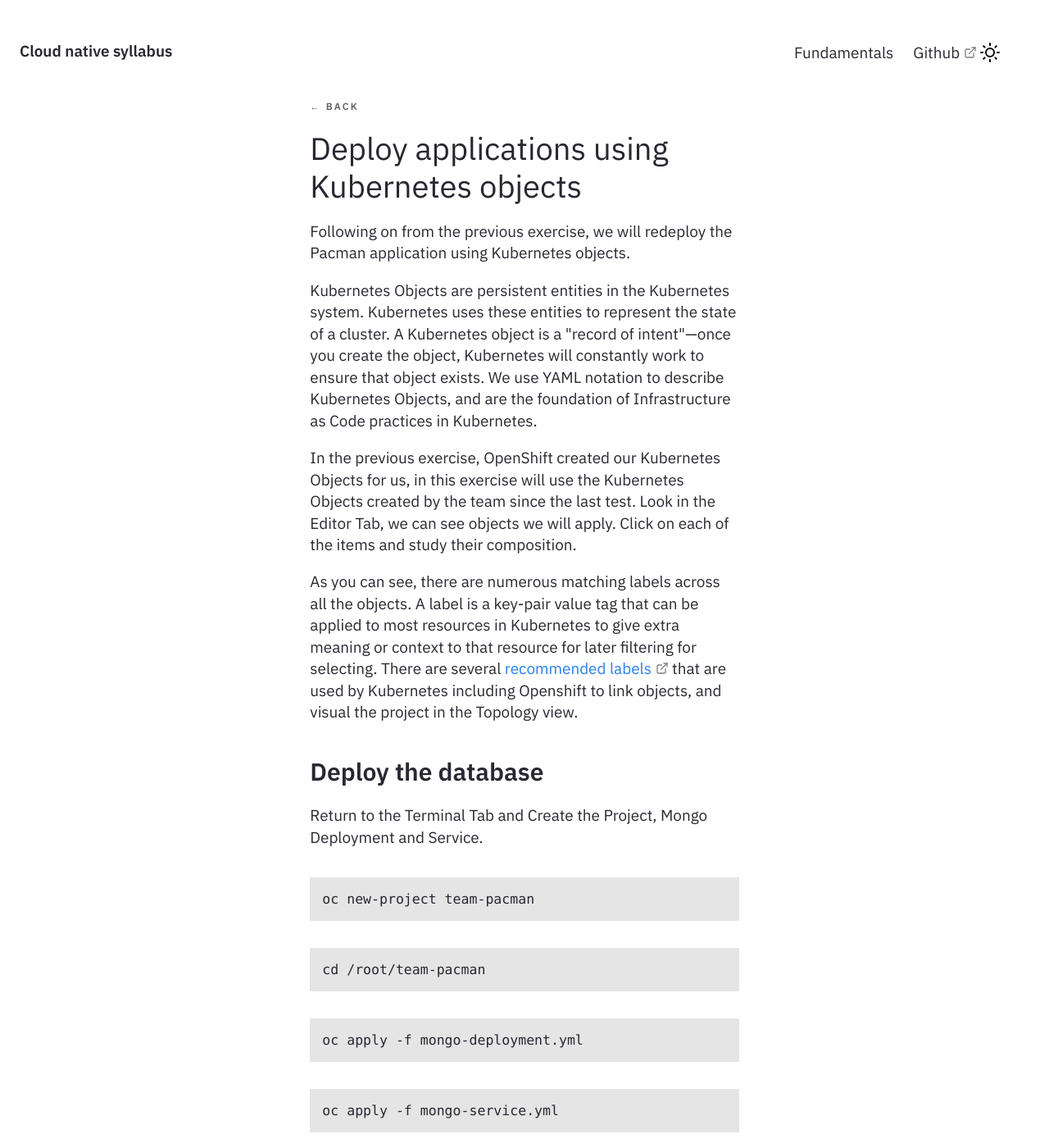
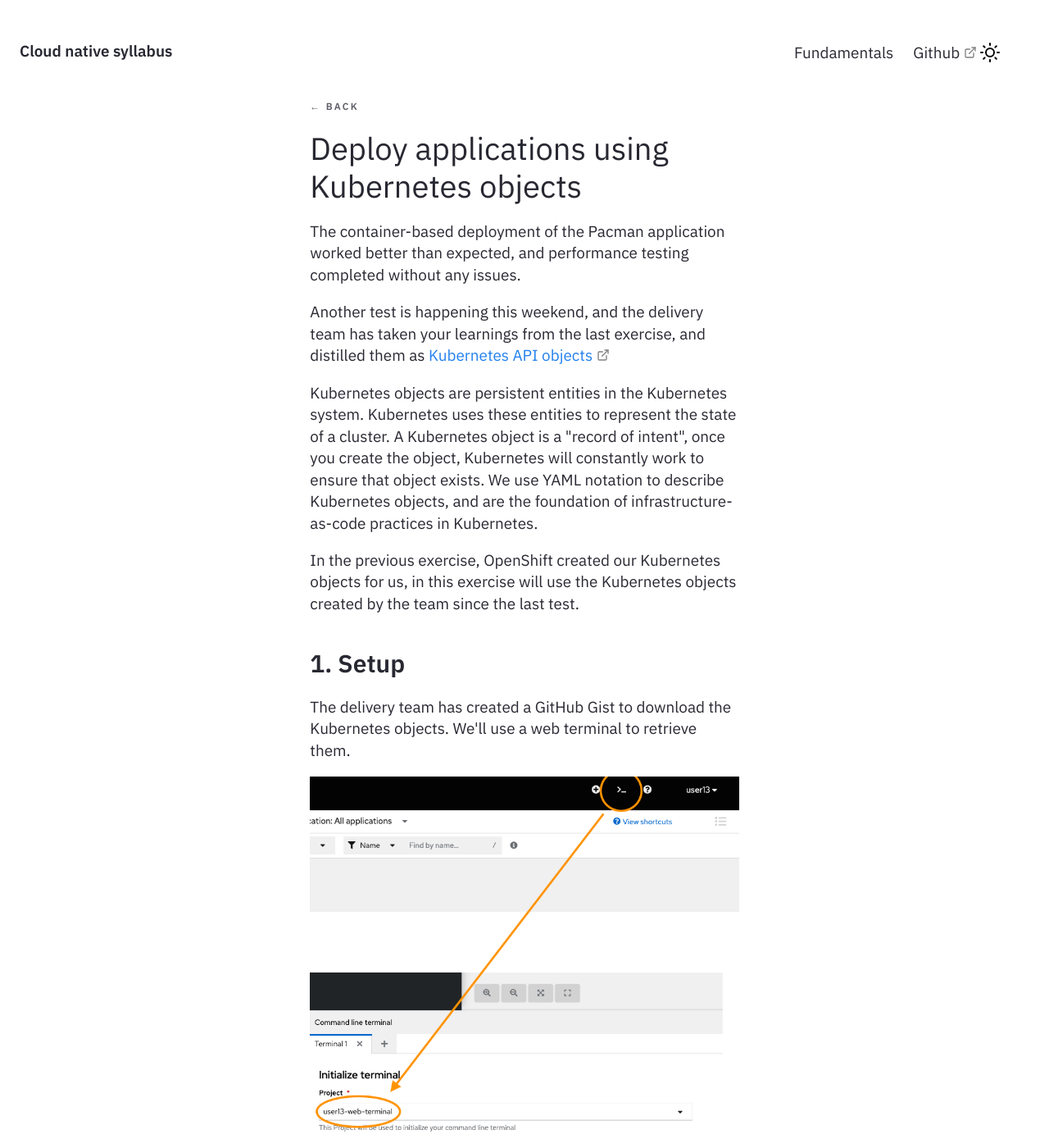
Before and after one commit to lijcam/lijcam.github.io, a Jekyll site: the page built from _lessons/deploy applications using kubernetes objects.md, in a window 1280 px wide and 1400 px high. Shown: the whole window at 82% size. Built offline with Jekyll 4.4.1, drawn with Linux system fonts in a browser that asks for light colours; some of the changed text lies outside the part shown.

Commit message:
Track 2 refresh

````diff
--- a/_lessons/deploy applications using kubernetes objects.md
+++ b/_lessons/deploy applications using kubernetes objects.md
@@ -4,28 +4,44 @@ feed: show
 track : 2
 ---
 
-Following on from the previous exercise, we will redeploy the Pacman application using Kubernetes objects.
+The container-based deployment of the Pacman application worked better than expected, and performance testing completed without any issues.
 
-Kubernetes Objects are persistent entities in the Kubernetes system. Kubernetes uses these entities to represent the state of a cluster. A Kubernetes object is a "record of intent"—once you create the object, Kubernetes will constantly work to ensure that object exists. We use YAML notation to describe Kubernetes Objects, and are the foundation of Infrastructure as Code practices in Kubernetes.
+Another test is happening this weekend, and the delivery team has taken your learnings from the last exercise, and distilled them as [Kubernetes API objects](https://kubernetes.io/docs/concepts/overview/working-with-objects/kubernetes-objects)
 
-In the previous exercise, OpenShift created our Kubernetes Objects for us, in this exercise will use the Kubernetes Objects created by the team since the last test.
-Look in the Editor Tab, we can see objects we will apply.
-Click on each of the items and study their composition.
+Kubernetes objects are persistent entities in the Kubernetes system. Kubernetes uses these entities to represent the state of a cluster. A Kubernetes object is a "record of intent", once you create the object, Kubernetes will constantly work to ensure that object exists. We use YAML notation to describe Kubernetes objects, and are the foundation of infrastructure-as-code practices in Kubernetes.
 
-As you can see, there are numerous matching labels across all the objects.
-A label is a key-pair value tag that can be applied to most resources in Kubernetes to give extra meaning or context to that resource for later filtering for selecting.
-There are several [recommended labels](https://kubernetes.io/docs/concepts/overview/working-with-objects/common-labels/ "Kubernetes.io Recommended Labels") that are used by Kubernetes including Openshift to link objects, and visual the project in the Topology view.
+In the previous exercise, OpenShift created our Kubernetes objects for us, in this exercise will use the Kubernetes objects created by the team since the last test.
 
-## Deploy the database
+## 1. Setup
 
-Return to the Terminal Tab and Create the Project, Mongo Deployment and Service.
+The delivery team has created a GitHub Gist to download the Kubernetes objects. We'll use a web terminal to retrieve them.
+
+![create-web-terminal](../assets/img/create-web-terminal.png)
 
 ```
-oc new-project team-pacman
+curl -sS https://gist.githubusercontent.com/joelapatatechaude/348e52790d9307c11410d5236f9555c0/raw/063749cdd18344adbb41f28aa9faecb04da425f8/setup.sh | bash
 ```
 
+We can navigate the web terminal like any standard Linux terminal.
+The Kubernetes objects have been downloaded into the team-pacman directory. Enter the directory and review each of the objects and study their composition using your viewer of choice — `cat`, `vi`, `vim` or `nano`.
+
 ```
-cd /root/team-pacman
+cd team-pacman
+ls
+```
+
+What do you find common across the objects?
+
+There are numerous matching labels across all the objects.
+A label is a key-pair value tag that can be applied to resources in Kubernetes to give extra meaning or context to that resource for later filtering or selecting.
+There are several [recommended labels](https://kubernetes.io/docs/concepts/overview/working-with-objects/common-labels/ "Kubernetes.io Recommended Labels") that are used by Kubernetes including OpenShift to link objects, and visualise the project in the Topology view.
+
+## 1. Deploy the database
+
+Use the terminal to apply the Mongo Deployment and Service.
+
+```
+oc project userXX-team-pacman
 ```
 
 ```
@@ -36,21 +52,10 @@ oc apply -f mongo-deployment.yml
 oc apply -f mongo-service.yml
 ```
 
-<details><summary>Review the deployment from the OpenShift Console. Use these credentials.</summary>
-<pre>
-  username: admin
-  password: admin
-</pre>
-You may need to log out from the OpenShift console from the previous exercise.
-</details>
+## 2. Deploy the Pacman application
 
-Enter the Developer perspective, and enter the Topology view. Switch to Project `team-pacman`.
 
-![perspective-toggle](../assets/img/perspective-toggle.png)
-
-## Deploy the Pacman application
-
-Use the existing Pacman Kubernetes Objects to deploy the Pacman app.
+Use the terminal to apply the Pacman Deployment, Service, and Route.
 
 ```
 oc apply -f pacman-deployment.yml
@@ -64,31 +69,35 @@ oc apply -f pacman-service.yml
 oc apply -f pacman-route.yml
 ```
 
-Return to the OpenShift console to review the Topology.
+Review to the OpenShift console to review the Topology.
 
 Once the Pacman application is up and running, we can find its route by running:
 
 ```
 oc get routes
 ```
-## Using a label selector
+## 3. Using a label selector
 
-When we ran `oc get routes` Kubernetes returns results in the context of the project we are in. We can determine which project context we are in by running.
+When we ran `oc get pods` Kubernetes returns all results in the context of the project we are in.
+
+For example, you should see results similar to this:
 
 ```
-oc project
+oc get pods
+NAME                      READY   STATUS    RESTARTS   AGE
+mongo-6f6cbb85f5-g9vt6    1/1     Running   0          12m
+pacman-558945b7d8-9kxdx   1/1     Running   0          5m25s
 ```
 
-What if we want to see all the routes out of our Kubernetes Cluster? We can include the `-A` flag, this tells Kubernetes to return all results from all projects.
+What if we are only wanted to return a list of the Mongo pods? Let’s filter using our labels.
 
 ```
-oc get -A routes
+oc get pods -l app=mongo
 ```
+On a large cluster, it is commonplace for there to have thousands of pods running. Labels provide us a quick and efficient way to find our related resources quickly. We can also group multiple resources together using the label selector.
 
-We only have a small cluster with a handful of routes. What if we had a larger cluster, with countless applications? What if we don't know what project something is in? We can use a label selector to find it.
-
-If we look at the `pacman-route.yaml` Kubernetes Object in the Editor Tab, we can pick one of the labels and ask Kubernetes which route has the corresponding label.
+For example to find all the Replica sets, Pods, and Deployments for Mongo.
 
 ```
-oc get -A routes -l app=pacman
+oc get replicasets,pods,deployments -l app=mongo
 ```
````
Also changed, not shown: _lessons/deploy applications using the openshift console.md (+1 -1 lines), assets/img/create-web-terminal.png (added).
